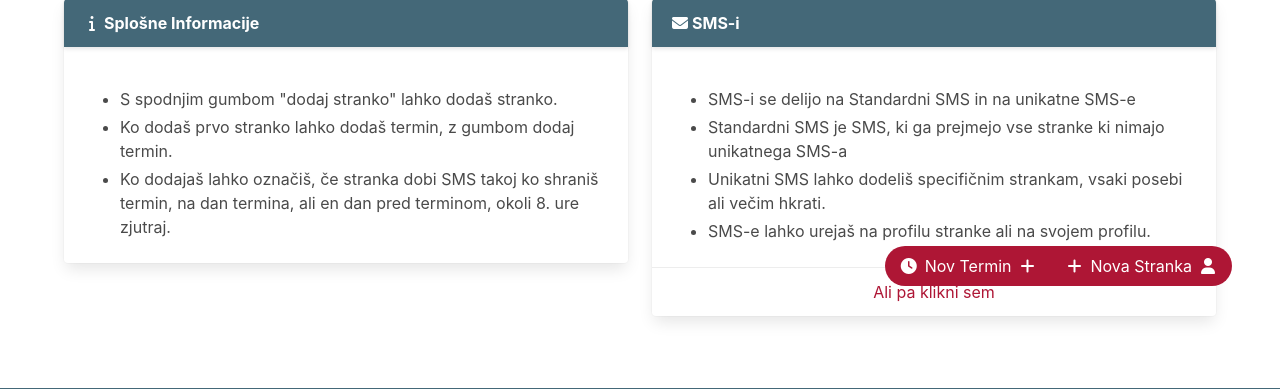
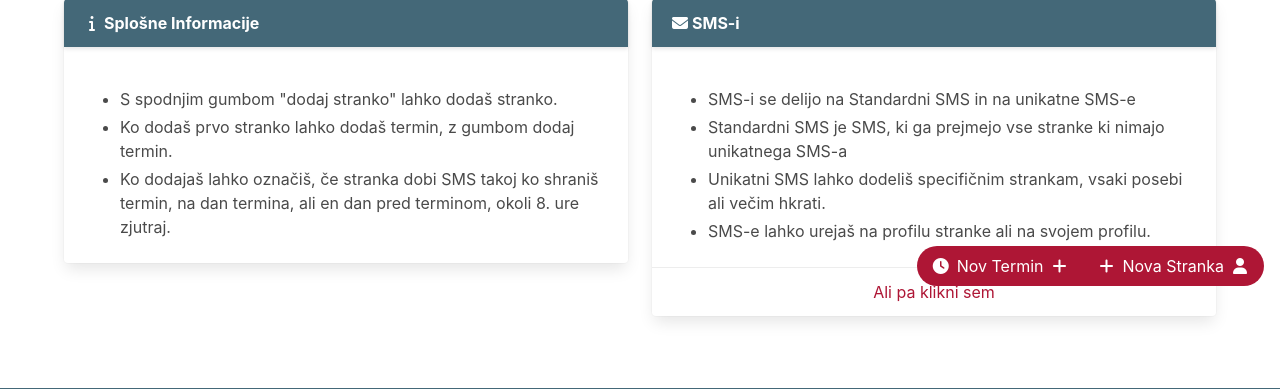
Before and after one commit to Zvmcevap/GingerAlerts, a Flask app: page / in a window 1280 px wide. Shown: the part 466-855 px from the top of the page. Run offline with Flask 2, Linux system fonts and the light colour scheme; the visitor is signed in with stand-in values (Sample User, id 1); data comes from the database, SQL or seed files in the repository; parts of the project's set-up code (start-up, migrations or seed data) failed here and were passed over; some libraries are stand-ins or nearby versions.

Commit message:
front-end *magic*

```diff
--- a/app/static/base.css
+++ b/app/static/base.css
@@ -1,7 +1,7 @@
 .dodaj {
     position: fixed;
     bottom: 3rem;
-    right: 3rem;
+    right: 1rem;
     -webkit-backface-visibility: hidden;
     background-attachment: fixed !important;
     z-index: 1000;
```
